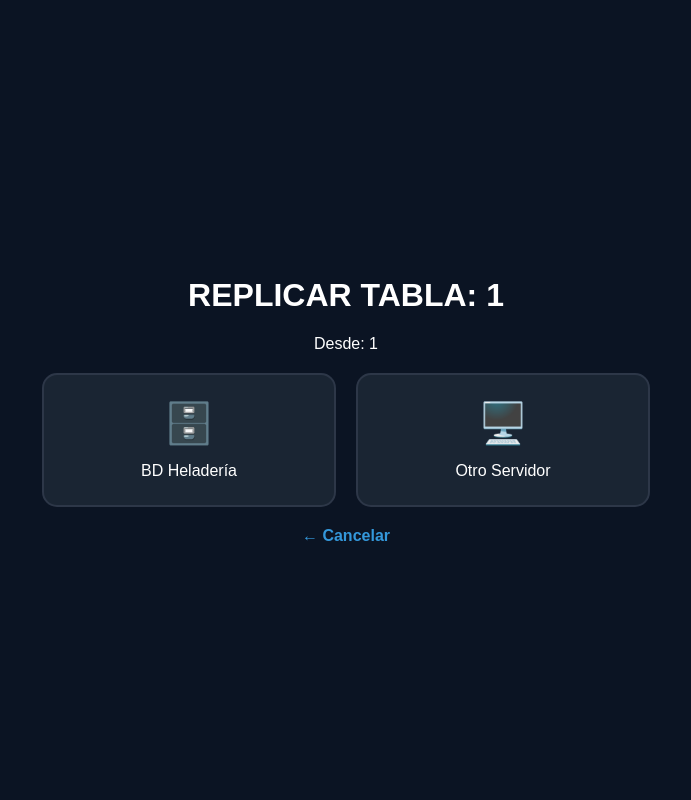
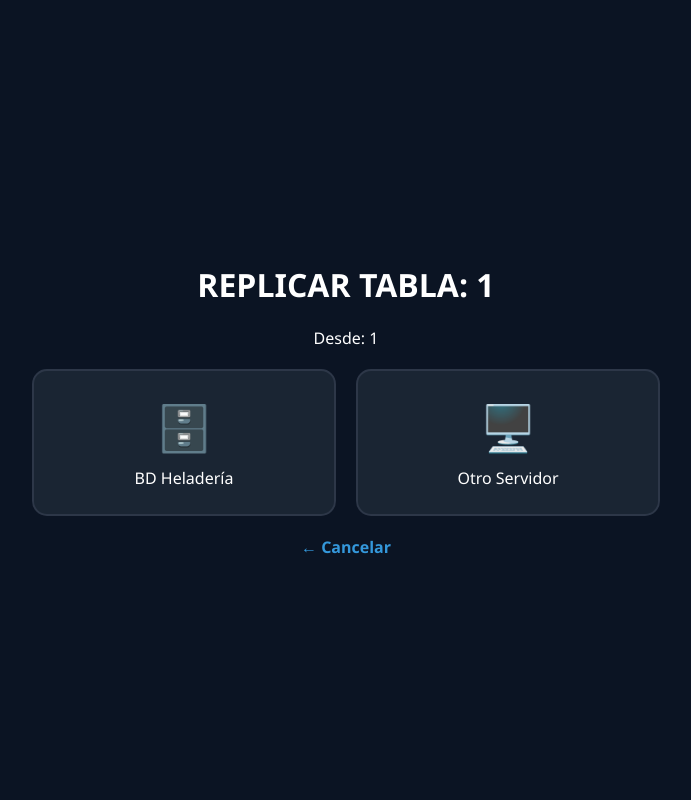
Before and after one commit to VictorPlatero/sistema-replicacion-dop, a Flask app: page /seleccionar_destino/1/1 in a window 1280 px wide. Shown: the whole page, without its empty margins (294-985 px from the left). Run offline with Flask 3, Linux system fonts and the light colour scheme.

Commit message:
Update style.css

```diff
--- a/static/style.css
+++ b/static/style.css
@@ -1,12 +1,12 @@
-body { background-color: #0b1423; color: white; font-family: sans-serif; display: flex; justify-content: center; align-items: center; min-height: 100vh; margin: 0; }
+body { background-color: #0b1423; color: white; font-family: 'Segoe UI', sans-serif; display: flex; justify-content: center; align-items: center; min-height: 100vh; margin: 0; }
 .container { text-align: center; width: 95%; max-width: 1000px; padding: 20px; }
 .card-grid { display: flex; gap: 20px; justify-content: center; flex-wrap: wrap; margin-top: 20px; }
-.card { background: #1a2533; border: 2px solid #2d3748; border-radius: 15px; padding: 25px; width: 240px; text-decoration: none; color: white; transition: 0.3s; display: flex; flex-direction: column; align-items: center; }
+.card { background: #1a2533; border: 2px solid #2d3748; border-radius: 15px; padding: 25px; width: 250px; text-decoration: none; color: white; transition: 0.3s; display: flex; flex-direction: column; align-items: center; }
 .card:hover { border-color: #3498db; transform: translateY(-5px); }
-.icon { font-size: 40px; color: #3498db; margin-bottom: 15px; }
-.btn-back { color: #3498db; text-decoration: none; display: block; margin-top: 20px; font-weight: bold; cursor: pointer; }
-.alert-success { background: #1b4332; color: #4ade80; padding: 15px; border-radius: 10px; margin-bottom: 20px; border: 1px solid #2d6a4f; display: inline-block; }
+.icon { font-size: 45px; color: #3498db; margin-bottom: 10px; }
+.btn-back { color: #3498db; text-decoration: none; display: block; margin-top: 20px; font-weight: bold; }
+.alert-success { background: rgba(39, 174, 96, 0.2); color: #4ade80; padding: 15px; border-radius: 10px; margin-bottom: 20px; border: 1px solid #27ae60; display: inline-block; }
 table { width: 100%; border-collapse: collapse; margin-top: 20px; background: #1a2533; border-radius: 10px; overflow: hidden; }
-th { background: #2d3748; padding: 12px; text-align: left; color: #a0aec0; }
+th { background: #242f3d; padding: 12px; text-align: left; color: #a0aec0; }
 td { padding: 12px; border-bottom: 1px solid #21262d; }
 input { width: 100%; padding: 12px; margin: 8px 0; background: #0b1423; color: white; border: 1px solid #2d3748; border-radius: 6px; box-sizing: border-box; }
```
